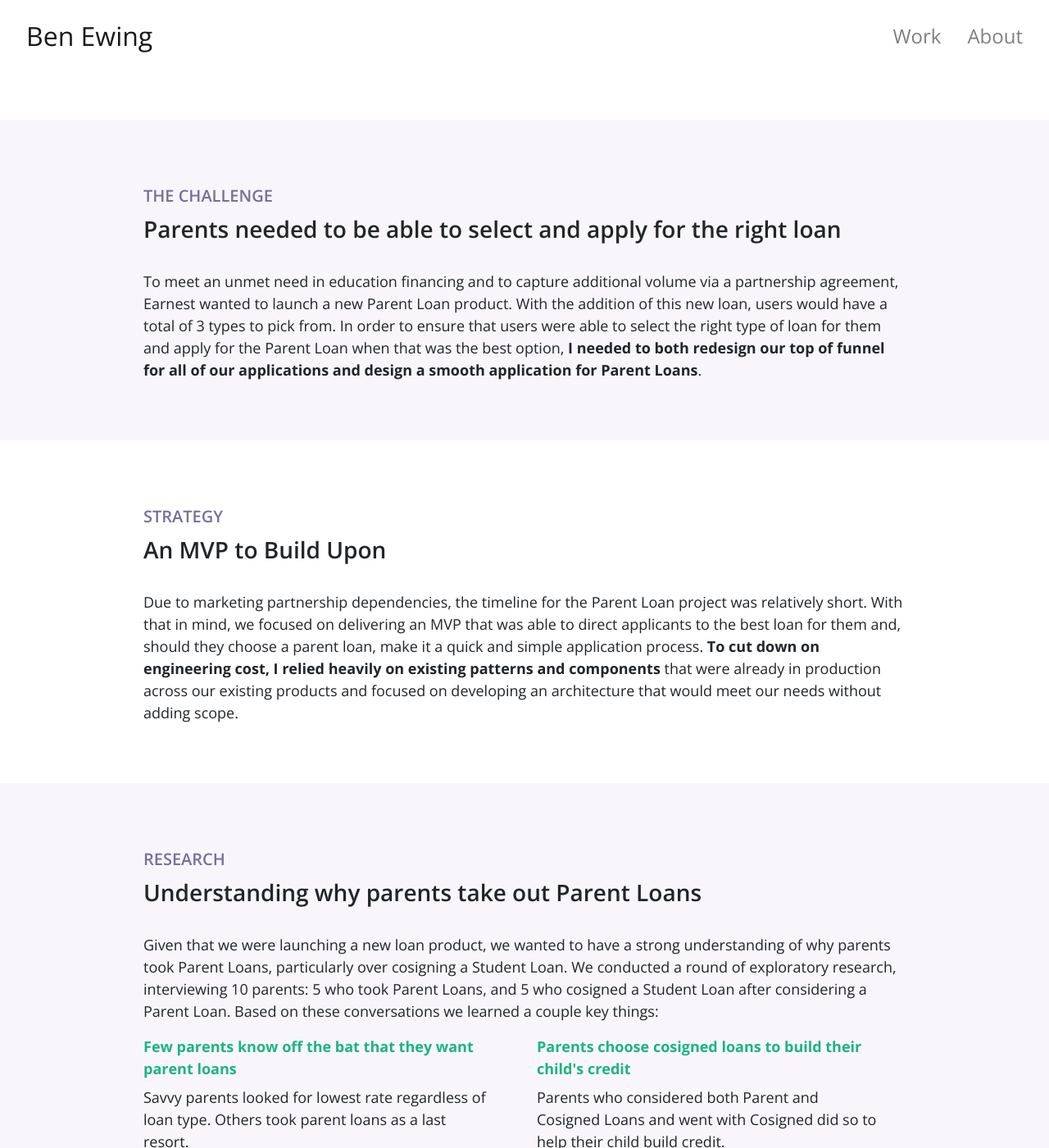
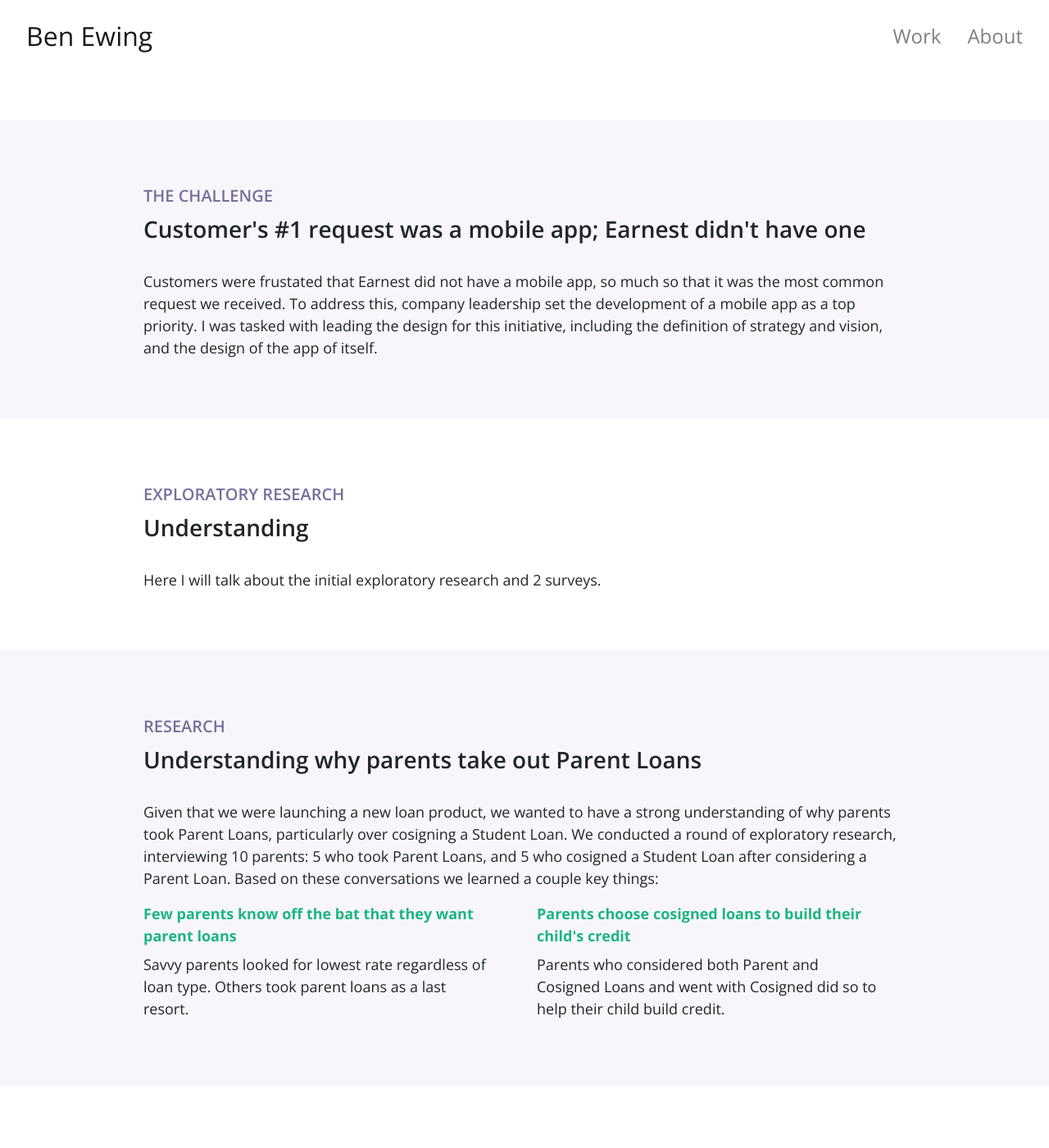
Before and after one commit to bewing91/new_bewingco, a Jekyll site: the page built from projects/earnest_mobileapp.html, in a window 1280 px wide and 1400 px high, scrolled down 1820 px. Shown: the whole window at 82% size. Built offline with Jekyll 4.4.1, drawn with Linux system fonts in a browser that asks for light colours; some web fonts are replaced.

```diff
--- a/projects/earnest_mobileapp.html
+++ b/projects/earnest_mobileapp.html
@@ -45,13 +45,12 @@ bgcolor: '#EBE4F6'
 
       <div class="container">
         <h5 style="color: #766F9B;">THE CHALLENGE</h5>
-        <h3>Parents needed to be able to select and apply for the right loan</h3>
+        <h3>Customer's #1 request was a mobile app; Earnest didn't have one</h3>
 
         <div class="">
-          <p>To meet an unmet need in education financing and to capture additional volume via a partnership agreement, Earnest wanted to launch a
-            new Parent Loan product. With the addition of this new loan, users would have a total of 3 types to pick from. In order to ensure that
-            users were able to select the right type of loan for them and apply for the Parent Loan when that was the best option, <strong>I needed to both
-            redesign our top of funnel for all of our applications and design a smooth application for Parent Loans</strong>.
+          <p>Customers were frustated that Earnest did not have a mobile app, so much so that it was the most common request we received. To address
+            this, company leadership set the development of a mobile app as a top priority. I was tasked with leading the design for this initiative,
+            including the definition of strategy and vision, and the design of the app of itself.
           </p>
         </div>
       </div>
@@ -59,15 +58,11 @@ bgcolor: '#EBE4F6'
 
     <div id="strategy" class="projsection" style="padding-bottom: 56px;">
       <div class="container">
-        <h5 style="color: #766F9B;">STRATEGY</h5>
-        <h3>An MVP to Build Upon</h3>
+        <h5 style="color: #766F9B;">EXPLORATORY RESEARCH</h5>
+        <h3>Understanding</h3>
 
         <div class="">
-          <p>Due to marketing partnership dependencies, the timeline for the Parent Loan project was relatively short. With that in mind, we focused
-            on delivering an MVP that was able to direct applicants to the best loan for them and, should they choose a parent loan, make
-            it a quick and simple application process. <strong>To cut down on engineering cost, I relied heavily on existing patterns and components</strong>
-            that were already in production across our existing products and focused on developing an architecture that would meet our needs without
-            adding scope.
+          <p>Here I will talk about the initial exploratory research and 2 surveys.
           </p>
         </div>
       </div>
```
Also changed, not shown: index.html (+23 -4 lines), projects/earnest_rc.html (+5 -5 lines).
